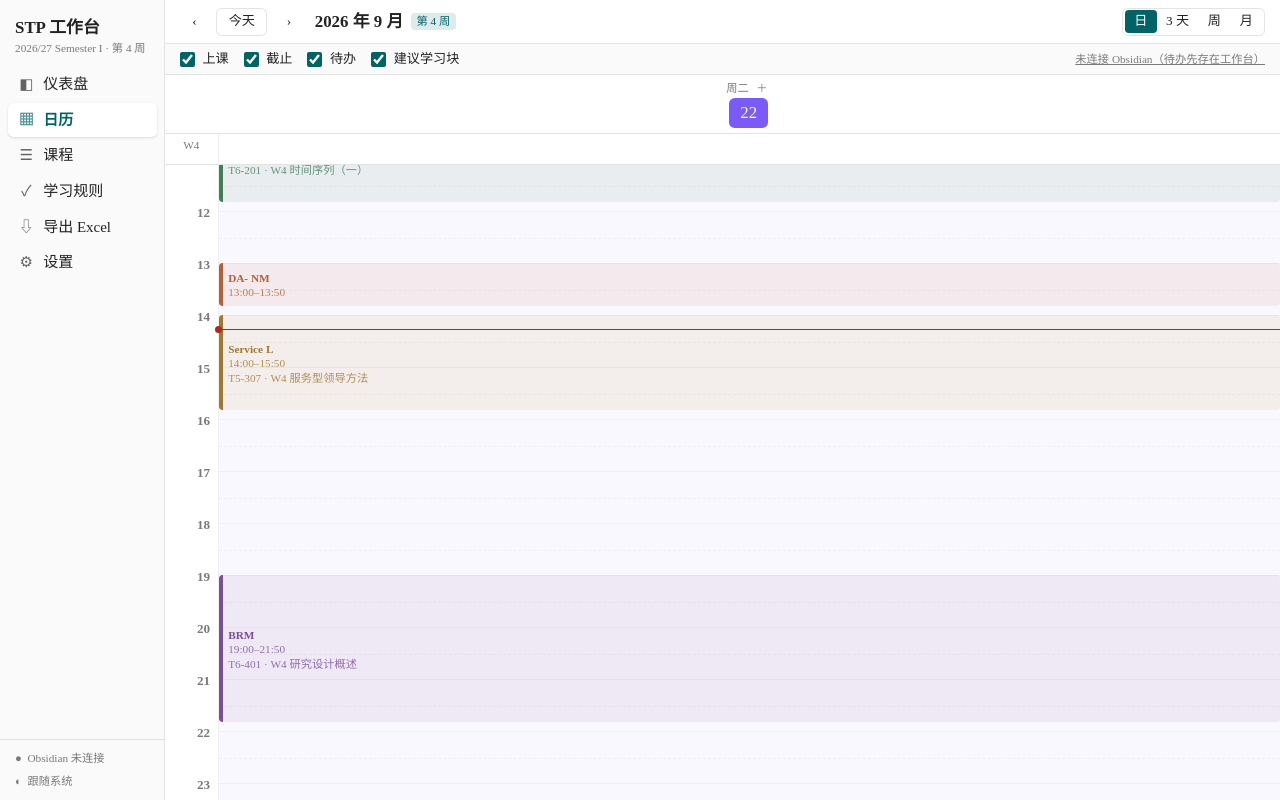
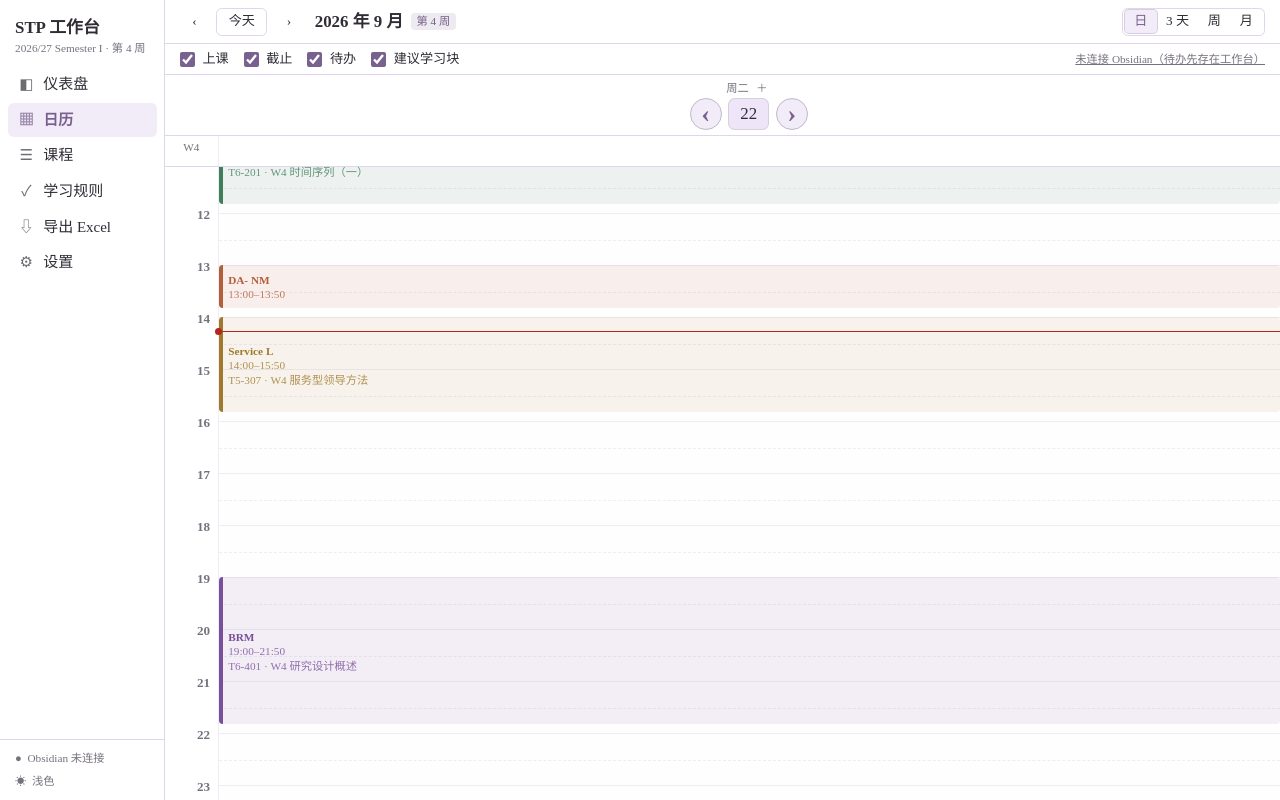
Before and after one commit to GloriaShang/stp-workbench, a React (Vite) app: page / in a window 1280 px wide. Both pictures are taken after a click on the button "打开日历 →". Built offline with nearby package versions, Linux system fonts and the light colour scheme.

Commit message:
Use white lavender theme and clear calendar access controls

```diff
--- a/index.html
+++ b/index.html
@@ -4,7 +4,7 @@
     <meta charset="UTF-8" />
     <meta name="viewport" content="width=device-width, initial-scale=1.0" />
     <title>STP 学期工作台</title>
-    <meta name="theme-color" content="#006466" />
+    <meta name="theme-color" content="#eee5f8" />
     <link rel="manifest" href="./manifest.webmanifest" />
     <link rel="icon" type="image/png" href="./favicon.png" />
     <link rel="apple-touch-icon" href="./apple-touch-icon.png" />
--- a/public/sw.js
+++ b/public/sw.js
@@ -1,6 +1,6 @@
 // 离线缓存：安装成应用后，没网也能打开。
 // 页面本身：优先联网拿最新版，失败时用缓存；带 hash 的静态资源：缓存优先。
-const CACHE = 'stp-workbench-v2'
+const CACHE = 'stp-workbench-v3'
 
 // 安装时就把页面和它引用的脚本、样式、图标存好。
 // 第一次打开时页面还没被接管，下面的 fetch 拦截不到，不预存的话第一次离线打开会是空白页。
--- a/src/App.tsx
+++ b/src/App.tsx
@@ -51,7 +51,7 @@ export default function App() {
             <button
               key={n.id}
               onClick={() => setPage(n.id)}
-              className={`flex w-full items-center gap-2.5 rounded-md px-3 py-1.5 text-left text-[15px] ${page === n.id ? 'bg-panel font-bold text-accent shadow-sm' : 'hover:bg-panel'}`}
+              className={`flex w-full items-center gap-2.5 rounded-md px-3 py-1.5 text-left text-[15px] ${page === n.id ? 'bg-accent-soft font-bold text-accent' : 'hover:bg-accent-soft'}`}
             >
               <span className="w-4 text-center opacity-70">{n.icon}</span>
               {n.label}
@@ -61,7 +61,7 @@ export default function App() {
         <div className="space-y-2 border-t border-line px-4 py-3 text-xs text-muted">
           <div className="flex items-center gap-1.5">
             <span className={vaultStatus === 'ready' ? 'text-ok' : 'text-muted'}>●</span>
-            Obsidian {vaultStatus === 'ready' ? '已连接' : '未连接'}
+            Obsidian {vaultStatus === 'ready' ? '已连接' : vaultStatus === 'needs-permission' ? '日程待授权' : '未连接'}
           </div>
           <button className="flex items-center gap-1.5 hover:text-ink" onClick={() => set({ themeMode: NEXT_MODE[themeMode] })} title="切换明暗">
             <span>{MODE_ICON[themeMode]}</span>
--- /dev/null
+++ b/src/components/VaultNotice.tsx
@@ -0,0 +1,14 @@
+import { useVault } from '../vault'
+import { Button } from './ui'
+
+/** 读取权限过期时，明确说明为何没有显示待办，并直接提供恢复入口。 */
+export function VaultNotice() {
+  const { status, reauthorize } = useVault()
+  if (status !== 'needs-permission') return null
+  return (
+    <div role="status" className="flex flex-wrap items-center justify-between gap-2 border-b border-line bg-panel px-4 py-2 text-sm">
+      <span>Obsidian 日程尚未加载：浏览器需要重新授权读取。</span>
+      <Button kind="primary" onClick={reauthorize}>恢复日程显示</Button>
+    </div>
+  )
+}
--- a/src/components/ui.tsx
+++ b/src/components/ui.tsx
@@ -17,7 +17,7 @@ export function Card({ title, extra, children, className = '' }: { title?: React
 type BtnKind = 'primary' | 'ghost' | 'danger' | 'plain'
 export function Button({ kind = 'plain', className = '', ...p }: ButtonHTMLAttributes<HTMLButtonElement> & { kind?: BtnKind }) {
   const k = {
-    primary: 'bg-accent text-white border-accent hover:opacity-90',
+    primary: 'bg-accent-soft text-accent border-accent/40 hover:border-accent',
     plain: 'bg-panel border-line hover:bg-panel-2',
     ghost: 'border-transparent hover:bg-panel-2',
     danger: 'bg-panel border-line text-danger hover:bg-panel-2',
@@ -74,7 +74,7 @@ export function Segmented<T extends string>({ value, options, onChange }: { valu
         <button
           key={o.v}
           onClick={() => onChange(o.v)}
-          className={`rounded px-2.5 py-0.5 transition ${value === o.v ? 'bg-accent text-white' : 'hover:bg-panel-2'}`}
+          className={`rounded px-2.5 py-0.5 transition ${value === o.v ? 'bg-accent-soft text-accent ring-1 ring-accent/30' : 'hover:bg-accent-soft'}`}
         >
           {o.label}
         </button>
--- a/src/pages/Calendar.tsx
+++ b/src/pages/Calendar.tsx
@@ -1,5 +1,6 @@
 import { useEffect, useMemo, useRef, useState, type PointerEvent as RPE } from 'react'
 import { Badge, Button, Check, Segmented } from '../components/ui'
+import { VaultNotice } from '../components/VaultNotice'
 import { addDays, fromISO, hhmm, minutes, mondayOf, teachingWeekOf, WEEKDAY_ZH, weekdayOf } from '../lib/dates'
 import { buildEvents, useSuggestions, type CalEvent } from '../lib/events'
 import { STATUS_LABEL } from '../lib/i18n'
@@ -177,12 +178,15 @@ export default function CalendarPage() {
         )}
       </div>
 
+      <VaultNotice />
       {view === 'month' ? (
         <MonthGrid dates={dates} anchor={anchor} events={events} onPick={(d) => { setAnchor(d); set({ view: 'day' }) }} />
       ) : (
         <TimeGrid
           dates={dates}
           events={events}
+          onPrev={() => go(-1)}
+          onNext={() => go(1)}
           onEventClick={(ev, x, y) => setPop({ ev, x, y })}
           onEmptyClick={(date, start) => { setQuickDay(null); setQuick({ date, start }) }}
           onDayOpen={(d) => { setAnchor(d); set({ view: 'day' }) }}
@@ -266,6 +270,8 @@ function VaultPill() {
 function TimeGrid(p: {
   dates: string[]
   events: CalEvent[]
+  onPrev: () => void
+  onNext: () => void
   onEventClick: (ev: CalEvent, x: number, y: number) => void
   onEmptyClick: (date: string, start: number) => void
   onCommit: (d: Drag) => void
@@ -340,10 +346,10 @@ function TimeGrid(p: {
   return (
     <div className="flex min-h-0 flex-1 flex-col bg-panel">
       {/* 表头：星期 + 日期 */}
-      <div className="flex border-b border-line">
+      <div className="relative flex border-b border-line">
         <div className="w-14 shrink-0" />
         <div className="grid flex-1" style={colTemplate}>
-          {dates.map((d) => {
+          {dates.map((d, di) => {
             const isToday = d === today
             return (
               <div key={d} className="flex flex-col items-center py-1.5">
@@ -351,13 +357,37 @@ function TimeGrid(p: {
                   {WEEKDAY_ZH[weekdayOf(d)]}
                   <button className="rounded px-1 hover:bg-panel-2 hover:text-accent" title="新建这一天的待办" onClick={() => p.onDayClick(d)}>＋</button>
                 </span>
+                <div className="mt-0.5 flex items-center gap-2">
+                  {di === 0 && (
+                    <button
+                      type="button"
+                      onClick={p.onPrev}
+                      aria-label="查看上一页日程"
+                      title="上一页"
+                      className="calendar-page-arrow"
+                    >
+                      ‹
+                    </button>
+                  )}
                   <button
                     onClick={() => p.onDayOpen(d)}
                     title={dates.length > 1 ? '只看这一天' : undefined}
-                  className={`mt-0.5 rounded-md px-3 py-0.5 text-lg ${isToday ? 'bg-today text-white' : dates.length > 1 ? 'hover:bg-panel-2' : ''}`}
+                    className={`rounded-md px-3 py-0.5 text-lg ${isToday ? 'bg-today text-ink ring-1 ring-accent/30' : dates.length > 1 ? 'hover:bg-accent-soft' : ''}`}
                   >
                     {fromISO(d).getDate()}
                   </button>
+                  {di === dates.length - 1 && (
+                    <button
+                      type="button"
+                      onClick={p.onNext}
+                      aria-label="查看下一页日程"
+                      title="下一页"
+                      className="calendar-page-arrow"
+                    >
+                      ›
+                    </button>
+                  )}
+                </div>
               </div>
             )
           })}
--- a/src/pages/Dashboard.tsx
+++ b/src/pages/Dashboard.tsx
@@ -1,5 +1,6 @@
 import { useEffect, useMemo } from 'react'
 import { Badge, Card, COURSE_DOT, Empty } from '../components/ui'
+import { VaultNotice } from '../components/VaultNotice'
 import { classOccurrences, diffDays, resolveDue, shortDate, teachingWeekOf, WEEKDAY_ZH, weekdayOf, weekRangeLabel } from '../lib/dates'
 import { useSuggestions } from '../lib/events'
 import { matchCourse, NEUTRAL } from '../lib/courseMatch'
@@ -70,6 +71,7 @@ export default function Dashboard() {
         <span className="text-sm text-muted">{calendar.name}</span>
       </div>
 
+      <VaultNotice />
       <div className="grid gap-4 lg:grid-cols-[1fr_1.35fr]">
         <Card title="今天" extra={<button className="text-sm text-accent" onClick={() => { set({ view: 'day' }); setPage('calendar') }}>打开日历 →</button>}>
           {todayItems.length ? (
@@ -91,7 +93,7 @@ export default function Dashboard() {
               ))}
             </ul>
           ) : (
-            <Empty>今天没有课，也没有待办</Empty>
+            <Empty>{vault.status !== 'ready' ? '当天的 Obsidian 待办尚未加载' : !vault.days[today] ? '正在读取当天日程…' : '今天没有课，也没有待办'}</Empty>
           )}
           {vault.status !== 'ready' && (
             <p className="mt-3 text-xs text-muted">
--- a/src/store.ts
+++ b/src/store.ts
@@ -74,7 +74,7 @@ export const useStore = create<State>()(
       adopted: [],
       dismissed: [],
       localTasks: [],
-      themeMode: 'system',
+      themeMode: 'light',
       view: 'week',
       layers: { classes: true, deadlines: true, obsidian: true, suggestions: true },
       page: 'dashboard',
--- a/src/styles.css
+++ b/src/styles.css
@@ -12,55 +12,58 @@
   unicode-range: U+3000-303F, U+3400-4DBF, U+4E00-9FFF, U+FF00-FFEF;
 }
 
-/* 颜色令牌：浅色 = Obsidian 默认浅色，深色 = Obsidian 默认深色；主色沿用 Day Planner 渐变两端 */
+/* 白色为主体；薰衣草紫只用于边缘、按钮与选中状态。 */
 :root {
-  --bg: #f6f6f6;
+  --bg: #ffffff;
   --panel: #ffffff;
-  --panel-2: #fafafa;
-  --line: #e3e3e3;
-  --line-soft: #efefef;
-  --text: #222222;
-  --muted: #7a7a7a;
-  --accent: #006466;
-  --accent-2: #4d194d;
-  --today: #7a5af8;
+  --panel-2: #ffffff;
+  --line: #dfd5ec;
+  --line-soft: #f0ecf5;
+  --text: #302c35;
+  --muted: #77717e;
+  --accent: #78608f;
+  --accent-2: #655078;
+  --accent-soft: #f1ecf8;
+  --today: #eee5f8;
   --danger: #b3261e;
   --warn: #b35900;
-  --ok: #3f7f5a;
+  --ok: #78608f;
   color-scheme: light;
 }
 @media (prefers-color-scheme: dark) {
   :root:not([data-theme='light']) {
-    --bg: #1e1e1e;
-    --panel: #262626;
-    --panel-2: #2b2b2b;
-    --line: #3a3a3a;
-    --line-soft: #313131;
-    --text: #dcddde;
-    --muted: #9a9a9a;
-    --accent: #3aa6a4;
-    --accent-2: #b07cc6;
-    --today: #8f78ff;
+    --bg: #1e1a27;
+    --panel: #272131;
+    --panel-2: #2d2639;
+    --line: #453a55;
+    --line-soft: #382f45;
+    --text: #ede8f4;
+    --muted: #aa9fb8;
+    --accent: #b79af7;
+    --accent-2: #d2c0ff;
+    --accent-soft: #3c314c;
+    --today: #9d7aea;
     --danger: #ef6b62;
     --warn: #e59a4c;
-    --ok: #6fbf8e;
+    --ok: #a98ee8;
     color-scheme: dark;
   }
 }
 :root[data-theme='dark'] {
-  --bg: #1e1e1e;
-  --panel: #262626;
-  --panel-2: #2b2b2b;
-  --line: #3a3a3a;
-  --line-soft: #313131;
-  --text: #dcddde;
-  --muted: #9a9a9a;
-  --accent: #3aa6a4;
-  --accent-2: #b07cc6;
-  --today: #8f78ff;
+  --bg: #1e1a27;
+  --panel: #272131;
+  --panel-2: #2d2639;
+  --line: #453a55;
+  --line-soft: #382f45;
+  --text: #ede8f4;
+  --muted: #aa9fb8;
+  --accent: #b79af7;
+  --accent-2: #d2c0ff;
+  --accent-soft: #3c314c;
+  --today: #9d7aea;
   --danger: #ef6b62;
   --warn: #e59a4c;
-  --ok: #6fbf8e;
+  --ok: #a98ee8;
   color-scheme: dark;
 }
 
@@ -74,6 +77,7 @@
   --color-muted: var(--muted);
   --color-accent: var(--accent);
   --color-accent-2: var(--accent-2);
+  --color-accent-soft: var(--accent-soft);
   --color-today: var(--today);
   --color-danger: var(--danger);
   --color-warn: var(--warn);
@@ -116,6 +120,30 @@ input[type='number']::-webkit-inner-spin-button {
 }
 
 @layer components {
+.calendar-page-arrow {
+  display: inline-flex;
+  align-items: center;
+  justify-content: center;
+  flex-shrink: 0;
+  width: 32px;
+  height: 32px;
+  border: 1px solid color-mix(in srgb, var(--accent) 45%, var(--panel));
+  border-radius: 50%;
+  background: var(--accent-soft);
+  color: var(--accent);
+  font-size: 26px;
+  font-weight: bold;
+  line-height: 1;
+  transition: background 150ms, border-color 150ms;
+}
+.calendar-page-arrow:hover {
+  border-color: var(--accent);
+  background: color-mix(in srgb, var(--accent) 20%, var(--panel));
+}
+.calendar-page-arrow:focus-visible {
+  outline: 2px solid var(--accent);
+  outline-offset: 2px;
+}
 .field {
   background: var(--panel);
   border: 1px solid var(--line);
```
Also changed, not shown: public/manifest.webmanifest. Lines whose indentation alone changed are shown as unchanged.
